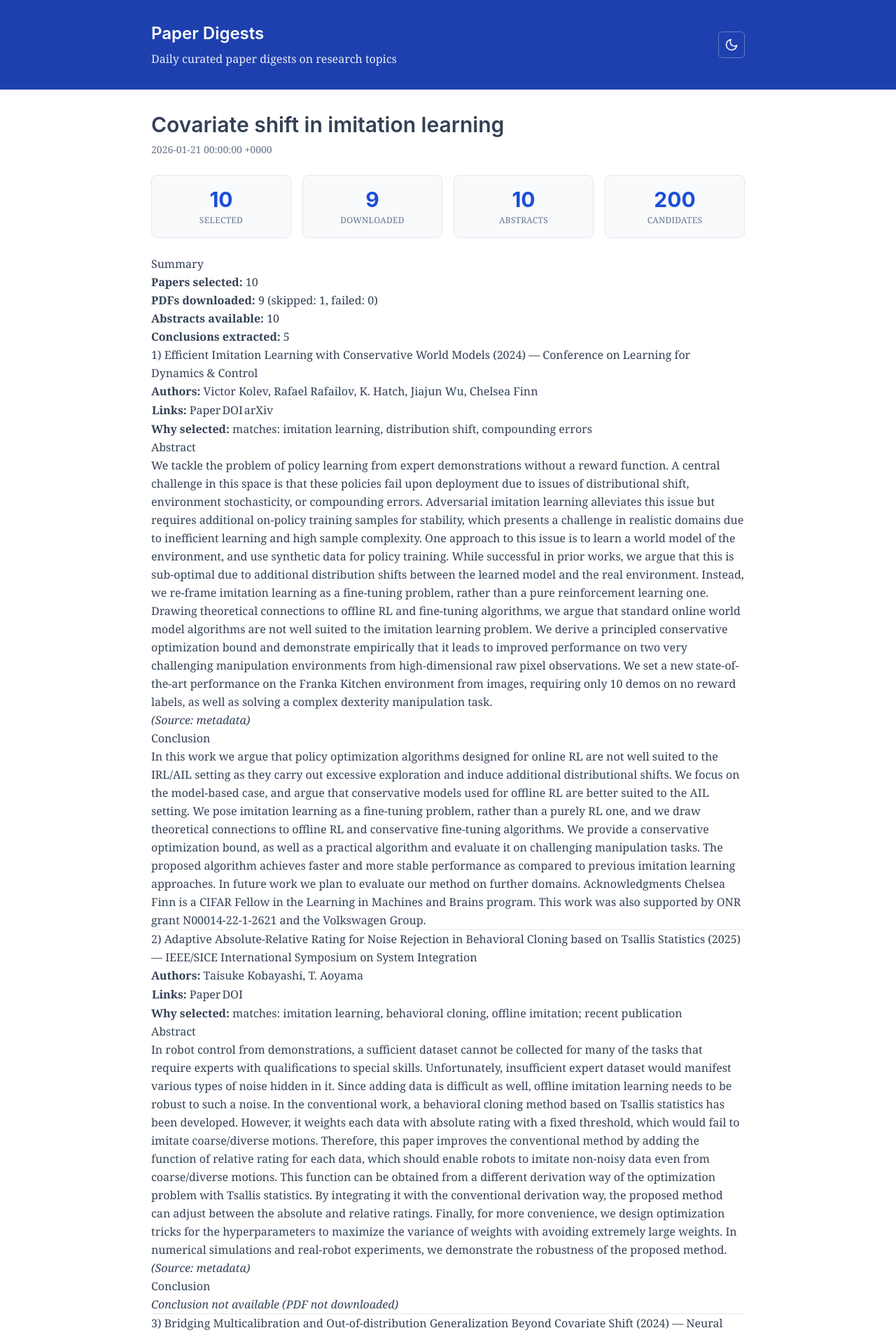
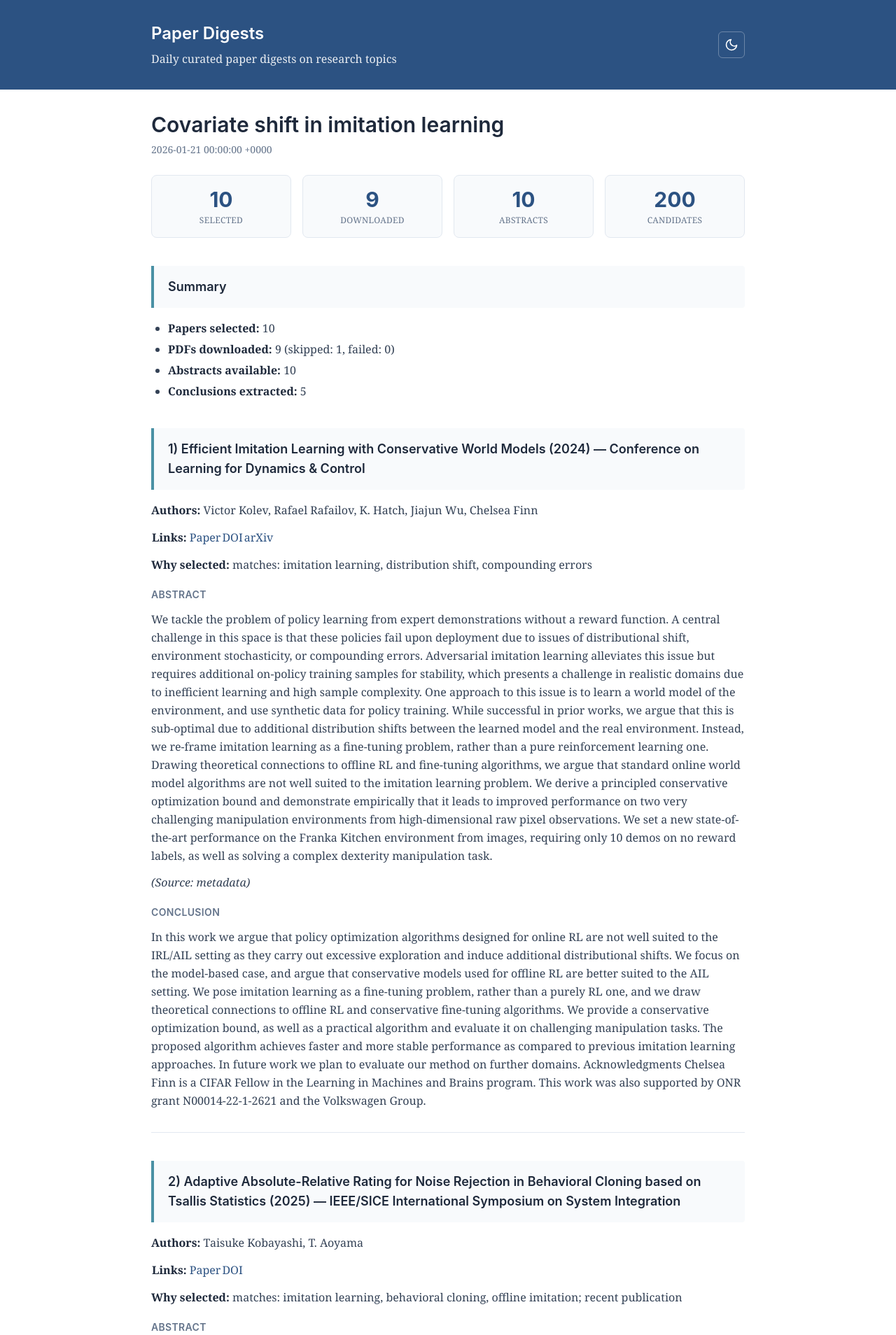
Before and after one commit to SteiniDavid/abstract_fetcher, a Jekyll site: the page built from docs/_digests/2026-01-21-covshift_imitation_learning.md, in a window 1280 px wide. Shown: the top 1908 px of the page at 70% size. Built offline with Jekyll 4.4.1, drawn with Linux system fonts in a browser that asks for light colours; nearby versions of some CDN libraries.

Commit message:
style: enhance UI with updated color scheme and improved digest content styling

```diff
--- a/docs/_layouts/default.html
+++ b/docs/_layouts/default.html
@@ -13,6 +13,12 @@
           fontFamily: {
             serif: ['Georgia', 'Times New Roman', 'serif'],
             sans: ['-apple-system', 'BlinkMacSystemFont', 'Segoe UI', 'Roboto', 'sans-serif'],
+          },
+          colors: {
+            'header': '#2c5282',
+            'header-dark': '#2d3748',
+            'accent': '#4a90a4',
+            'accent-dark': '#76c7d4',
           }
         }
       }
@@ -27,7 +34,49 @@
         @apply py-2 border-b border-slate-200 dark:border-slate-700 last:border-b-0;
       }
       main > ul > li > a {
-        @apply text-blue-700 dark:text-blue-400 no-underline hover:underline;
+        @apply text-header dark:text-accent-dark no-underline hover:underline;
+      }
+
+      /* Digest content styling */
+      .digest-content {
+        @apply leading-relaxed;
+      }
+      .digest-content h2 {
+        @apply font-sans font-semibold text-lg mt-10 mb-4 p-4 pl-5
+               bg-slate-50 dark:bg-slate-800
+               border-l-4 border-accent dark:border-accent-dark
+               rounded-r text-slate-800 dark:text-slate-100;
+      }
+      .digest-content h3 {
+        @apply font-sans font-semibold text-sm text-slate-500 dark:text-slate-400
+               mt-5 mb-2 uppercase tracking-wide;
+      }
+      .digest-content p {
+        @apply my-3 text-slate-700 dark:text-slate-300;
+      }
+      .digest-content a {
+        @apply text-header dark:text-accent-dark no-underline hover:underline;
+      }
+      .digest-content strong {
+        @apply font-semibold text-slate-800 dark:text-slate-200;
+      }
+      .digest-content hr {
+        @apply border-0 border-t border-slate-200 dark:border-slate-700 my-8;
+      }
+      .digest-content blockquote {
+        @apply my-2 p-4 bg-slate-50 dark:bg-slate-800 rounded text-sm
+               border-l-0 not-italic text-slate-600 dark:text-slate-400;
+      }
+      .digest-content ul {
+        @apply list-disc pl-6 my-3;
+      }
+      .digest-content li {
+        @apply my-1;
+      }
+
+      /* Headings general */
+      h1, h2, h3, h4, h5, h6 {
+        @apply font-sans font-semibold leading-tight;
       }
     }
   </style>
@@ -41,7 +90,7 @@
   </script>
 </head>
 <body class="font-serif text-slate-700 dark:text-slate-200 leading-relaxed bg-white dark:bg-slate-900 min-h-screen">
-  <header class="bg-blue-800 dark:bg-slate-800 text-white py-8 mb-8">
+  <header class="bg-header dark:bg-header-dark text-white py-8 mb-8">
     <div class="max-w-4xl mx-auto px-6 flex justify-between items-center">
       <div>
         <h1 class="text-2xl font-sans font-semibold m-0">
--- a/docs/_layouts/digest.html
+++ b/docs/_layouts/digest.html
@@ -4,40 +4,34 @@ layout: default
 
 <article>
   <header class="mb-6">
-    <h1 class="font-sans font-semibold text-3xl mb-1">{{ page.title }}</h1>
+    <h1 class="font-sans font-semibold text-3xl mb-1 text-slate-800 dark:text-slate-100">{{ page.title }}</h1>
     <time datetime="{{ page.date }}" class="text-sm text-slate-500 dark:text-slate-400">{{ page.date }}</time>
   </header>
 
-  <div class="grid grid-cols-2 md:grid-cols-4 gap-4 my-6">
-    <div class="bg-slate-50 dark:bg-slate-800 border border-slate-200 dark:border-slate-700 rounded-lg p-4 text-center">
-      <span class="block text-3xl font-bold text-blue-700 dark:text-blue-400 font-sans">{{ page.num_selected }}</span>
+  <div class="grid grid-cols-2 md:grid-cols-4 gap-4 my-6 mb-8">
+    <div class="bg-slate-50 dark:bg-slate-800 border border-slate-200 dark:border-slate-600 rounded-lg p-4 text-center">
+      <span class="block text-3xl font-bold text-header dark:text-accent-dark font-sans">{{ page.num_selected }}</span>
       <span class="block text-xs uppercase tracking-wide text-slate-500 dark:text-slate-400 mt-1">Selected</span>
     </div>
-    <div class="bg-slate-50 dark:bg-slate-800 border border-slate-200 dark:border-slate-700 rounded-lg p-4 text-center">
-      <span class="block text-3xl font-bold text-blue-700 dark:text-blue-400 font-sans">{{ page.num_downloaded }}</span>
+    <div class="bg-slate-50 dark:bg-slate-800 border border-slate-200 dark:border-slate-600 rounded-lg p-4 text-center">
+      <span class="block text-3xl font-bold text-header dark:text-accent-dark font-sans">{{ page.num_downloaded }}</span>
       <span class="block text-xs uppercase tracking-wide text-slate-500 dark:text-slate-400 mt-1">Downloaded</span>
     </div>
-    <div class="bg-slate-50 dark:bg-slate-800 border border-slate-200 dark:border-slate-700 rounded-lg p-4 text-center">
-      <span class="block text-3xl font-bold text-blue-700 dark:text-blue-400 font-sans">{{ page.num_abstracts }}</span>
+    <div class="bg-slate-50 dark:bg-slate-800 border border-slate-200 dark:border-slate-600 rounded-lg p-4 text-center">
+      <span class="block text-3xl font-bold text-header dark:text-accent-dark font-sans">{{ page.num_abstracts }}</span>
       <span class="block text-xs uppercase tracking-wide text-slate-500 dark:text-slate-400 mt-1">Abstracts</span>
     </div>
-    <div class="bg-slate-50 dark:bg-slate-800 border border-slate-200 dark:border-slate-700 rounded-lg p-4 text-center">
-      <span class="block text-3xl font-bold text-blue-700 dark:text-blue-400 font-sans">{{ page.num_candidates }}</span>
+    <div class="bg-slate-50 dark:bg-slate-800 border border-slate-200 dark:border-slate-600 rounded-lg p-4 text-center">
+      <span class="block text-3xl font-bold text-header dark:text-accent-dark font-sans">{{ page.num_candidates }}</span>
       <span class="block text-xs uppercase tracking-wide text-slate-500 dark:text-slate-400 mt-1">Candidates</span>
     </div>
   </div>
 
-  <div class="digest-content prose prose-slate dark:prose-invert max-w-none
-    prose-headings:font-sans
-    prose-h2:text-lg prose-h2:mt-10 prose-h2:p-4 prose-h2:pl-5 prose-h2:bg-slate-50 prose-h2:dark:bg-slate-800 prose-h2:border-l-4 prose-h2:border-teal-500 prose-h2:border-b-0 prose-h2:rounded-r
-    prose-h3:text-sm prose-h3:text-slate-500 prose-h3:dark:text-slate-400 prose-h3:mt-5 prose-h3:mb-2
-    prose-a:text-blue-700 prose-a:dark:text-blue-400 prose-a:no-underline hover:prose-a:underline
-    prose-blockquote:bg-slate-50 prose-blockquote:dark:bg-slate-800 prose-blockquote:rounded prose-blockquote:border-l-0 prose-blockquote:p-4 prose-blockquote:text-sm prose-blockquote:not-italic
-    prose-hr:border-slate-200 prose-hr:dark:border-slate-700 prose-hr:my-8">
+  <div class="digest-content">
     {{ content }}
   </div>
 
   <nav class="mt-12 pt-6 border-t border-slate-200 dark:border-slate-700">
-    <a href="{{ '/' | relative_url }}" class="text-blue-700 dark:text-blue-400 hover:underline">&larr; Back to all digests</a>
+    <a href="{{ '/' | relative_url }}" class="text-header dark:text-accent-dark hover:underline">&larr; Back to all digests</a>
   </nav>
 </article>
```
Also changed, not shown: other parts of docs/_layouts/default.html (+1 -0 lines).
